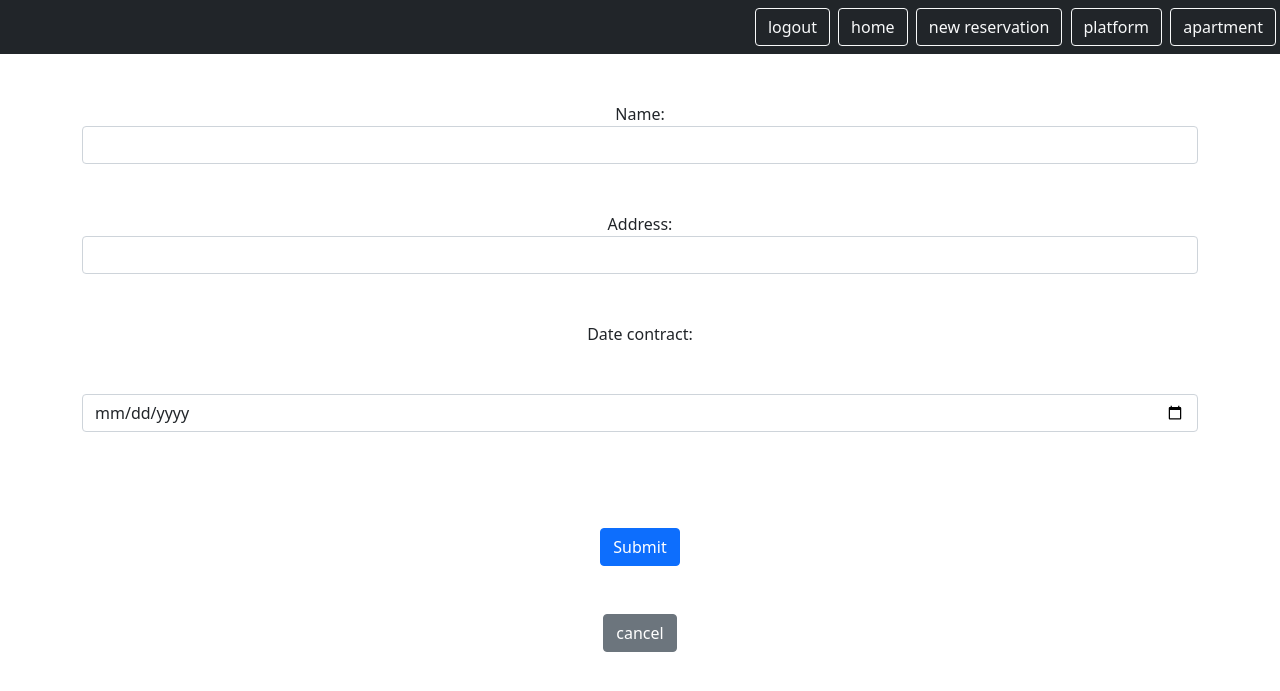
After one commit to eltonvan/reservation_invoice_system, a Django app: page /mini/apartment/new in a window 1280 px wide. The commit adds this page. Shown: the top 691 px of the page. Run offline with Django 4.2, Linux system fonts and the light colour scheme; a user stored in the database is signed in.

Commit message:
adition of apartment table

```diff
--- a/reservation/forms.py
+++ b/reservation/forms.py
@@ -2,7 +2,11 @@ from django import forms
 from django.core.exceptions import ValidationError
 
 from home import models
-from .models import Reservation, User,Platform
+from .models import Reservation, User,Platform, Apartment
+
+
+class DateInput(forms.DateInput):
+    input_type = 'date'
 
 class PlatformForm(forms.ModelForm):
     class Meta:
@@ -17,9 +21,20 @@ class PlatformForm(forms.ModelForm):
             'url': forms.TextInput(attrs={'class': 'form-control mb-5'}),
         }
 
+class ApartmentForm(forms.ModelForm):
 
-class DateInput(forms.DateInput):
-    input_type = 'date'
+    class Meta:
+        model = Apartment
+        fields = ['name','address','date_contract']
+        widgets = {
+            'name': forms.TextInput(attrs={'class': 'form-control mb-5'}),
+            'address': forms.TextInput(attrs={'class': 'form-control mb-5'}),
+           # 'date_contract': forms.DateInput(attrs={'class': 'form-control mb-5'}),
+        }
+
+    date_contract = forms.DateField(widget=DateInput(attrs={'class': 'form-control my-5'}))
+
+
 
 class ReservationForm(forms.ModelForm):
 
@@ -34,7 +49,7 @@ class ReservationForm(forms.ModelForm):
             self.fields['user'].initial = user
     class Meta:
         model = Reservation
-        fields = ['start_date','end_date','name', 'lname',  't_sum','commission', 'rech_num' ,'purpose','user']
+        fields = ['start_date','end_date','name', 'lname',  't_sum','commission', 'rech_num' ,'purpose','user', 'apartment', 'platform', 'company', 'email']
         widgets = {
 
             'name': forms.TextInput(attrs={'class': 'form-control mb-5'}),
@@ -47,7 +62,7 @@ class ReservationForm(forms.ModelForm):
             'rech_num': forms.TextInput(attrs={'class': 'form-control mb-5'}),
             'link': forms.URLInput(attrs={'class': 'form-control mb-5'}),
             'user': forms.Select(attrs={'class': 'form-control mb-5'}),
-        #     'apartment': forms.Select(attrs={'class': 'form-control mb-5'}),
-        #     'platform': forms.Select(attrs={'class': 'form-control mb-5'}),
+            'apartment': forms.Select(attrs={'class': 'form-control mb-5'}),
+            'platform': forms.Select(attrs={'class': 'form-control mb-5'}),
         }
         #labels = {'start_date': 'Check-in', 'end_date': 'Checkout', 'num_guests': 'Number of Guests', 'fname': 'First Name', 'lname': 'Last Name', 'email': 'Email', 'purpose': 'Purpose', 'company': 'Company', 't_sum': 'Total Sum', 'commission': 'Commission', 'rech_num': 'Rechnung Number', 'link_reservation': 'Link Reservation', 'guest_document': 'Guest Document', 'apartment': 'Apartment', 'platform': 'Platform'}
--- a/reservation/models.py
+++ b/reservation/models.py
@@ -15,6 +15,15 @@ class Platform(models.Model):
         return self.name
 
 
+class Apartment(models.Model):
+    user = models.ForeignKey(User, on_delete=models.CASCADE, related_name='apartment', null=True, blank=True)
+    id = models.AutoField(primary_key=True)
+    name = models.CharField(max_length=255)
+    address = models.CharField(max_length=255)
+    date_contract = models.DateField()
+
+    def __str__(self):
+        return self.name
 
 
 
@@ -39,3 +48,7 @@ class Reservation(models.Model):
     purpose = models.CharField(max_length=255,choices=PURPOSE_CHOICES, blank=True, null=True)
     user = models.ForeignKey(User, on_delete=models.CASCADE, related_name='reservation')
     platform = models.ForeignKey(Platform, on_delete=models.CASCADE, related_name='reservation', blank=True, null=True)
+    apartment = models.ForeignKey(Apartment, on_delete=models.CASCADE, related_name='reservation', blank=True, null=True)
+
+    def __str__(self):
+        return self.name
--- /dev/null
+++ b/reservation/templates/apartment/apt_form.html
@@ -0,0 +1,19 @@
+
+{% extends 'base.html' %}
+
+{% block content %}
+
+<form    method='POST'>{% csrf_token %}
+    {{ form.as_p }}
+    <button type="submit" class="btn btn-primary my-5">Submit</button>
+</form>
+
+{%if form.errors %}
+
+<div class="alert alert-danger my-5">
+{{form.errors.title.as_text}}
+</div>
+{% endif %}
+<a href="{% url 'apartment.list' %}" class="btn btn-secondary">cancel</a>
+
+{% endblock %}
--- a/reservation/urls.py
+++ b/reservation/urls.py
@@ -13,6 +13,11 @@ urlpatterns = [
     path('platform/<int:pk>/edit', views.PltUpdateView.as_view(), name = 'platform.update'),
     path('platform/<int:pk>/delete', views.PltDeleteView.as_view(), name = 'platform.delete'),
     path('platform/new', views.PltCreateView.as_view(), name = 'platform.new'),
+    path('apartment', views.AptListView.as_view(), name = 'apartment.list'),
+    path('apartment/<int:pk>', views.AptDetailView.as_view(), name = 'apartment.detail'),
+    path('apartment/<int:pk>/edit', views.AptUpdateView.as_view(), name = 'apartment.update'),
+    path('apartment/<int:pk>/delete', views.AptDeleteView.as_view(), name = 'apartment.delete'),
+    path('apartment/new', views.AptCreateView.as_view(), name = 'apartment.new'),
 
 
 ]
--- a/reservation/views.py
+++ b/reservation/views.py
@@ -8,8 +8,8 @@ from datetime import datetime
 from django.views.generic import ListView, DetailView, CreateView, UpdateView
 from django.views.generic.edit import DeleteView
 from django.contrib.auth.mixins import LoginRequiredMixin
-from .forms import ReservationForm, PlatformForm
-from .models import Reservation, Platform
+from .forms import ReservationForm, PlatformForm, ApartmentForm
+from .models import Reservation, Platform, Apartment
 
 # view of reservation pages
 class ResDeleteView(LoginRequiredMixin, DeleteView):
@@ -102,3 +102,49 @@ class PltDeleteView(LoginRequiredMixin, DeleteView):
     success_url = '/mini/platform'
     template_name = 'platform/plt_delete.html'
     login_url = "/login"
+
+# apartment pages
+
+class AptListView(LoginRequiredMixin, ListView):
+    model = Apartment
+    template_name = 'apartment/apt_list.html'
+    context_object_name = 'apartment'
+    login_url = "/login"
+
+    def get_queryset(self):
+
+        return self.request.user.apartment.all()
+
+class AptDetailView(LoginRequiredMixin, DetailView):
+    model = Apartment
+    template_name = 'apartment/apt_detail.html'
+    context_object_name = 'apt'
+    login_url = "/login"
+
+
+
+class AptCreateView(LoginRequiredMixin, CreateView):
+    model = Apartment
+    template_name = 'apartment/apt_form.html'
+    success_url = '/mini/apartment'
+    form_class = ApartmentForm
+    login_url = "/login"
+
+    def form_valid(self, form):
+        self.object = form.save(commit=False)
+        self.object.user = self.request.user
+        self.object.save()
+        return HttpResponseRedirect(self.get_success_url())
+
+class AptUpdateView(LoginRequiredMixin, UpdateView):
+    model = Apartment
+    template_name = 'apartment/apt_form.html'
+    success_url = '/mini/apartment'
+    form_class = ApartmentForm
+    login_url = "/login"
+
+class AptDeleteView(LoginRequiredMixin, DeleteView):
+    model = Apartment
+    success_url = '/mini/apartment'
+    template_name = 'apartment/apt_delete.html'
+    login_url = "/login"
--- a/static/templates/base.html
+++ b/static/templates/base.html
@@ -19,6 +19,7 @@
             <a href="{% url 'reservation.list' %}" class="btn btn-outline-light me-1">home</a>
             <a href="{% url 'reservation.new' %}" class="btn btn-outline-light me-1">new reservation</a>
             <a href="{% url 'platform.list' %}" class="btn btn-outline-light me-1">platform</a>
+            <a href="{% url 'apartment.list' %}" class="btn btn-outline-light me-1">apartment</a>
 
             {% else %}
 
```
Also changed, not shown: reservation/templates/apartment/apt_delete.html (added, +16 -0 lines), reservation/templates/apartment/apt_detail.html (added, +13 -0 lines), reservation/templates/apartment/apt_list.html (added, +21 -0 lines), db.sqlite3, reservation/migrations/0006_alter_platform_user_apartment_reservation_apartment.py (added).
